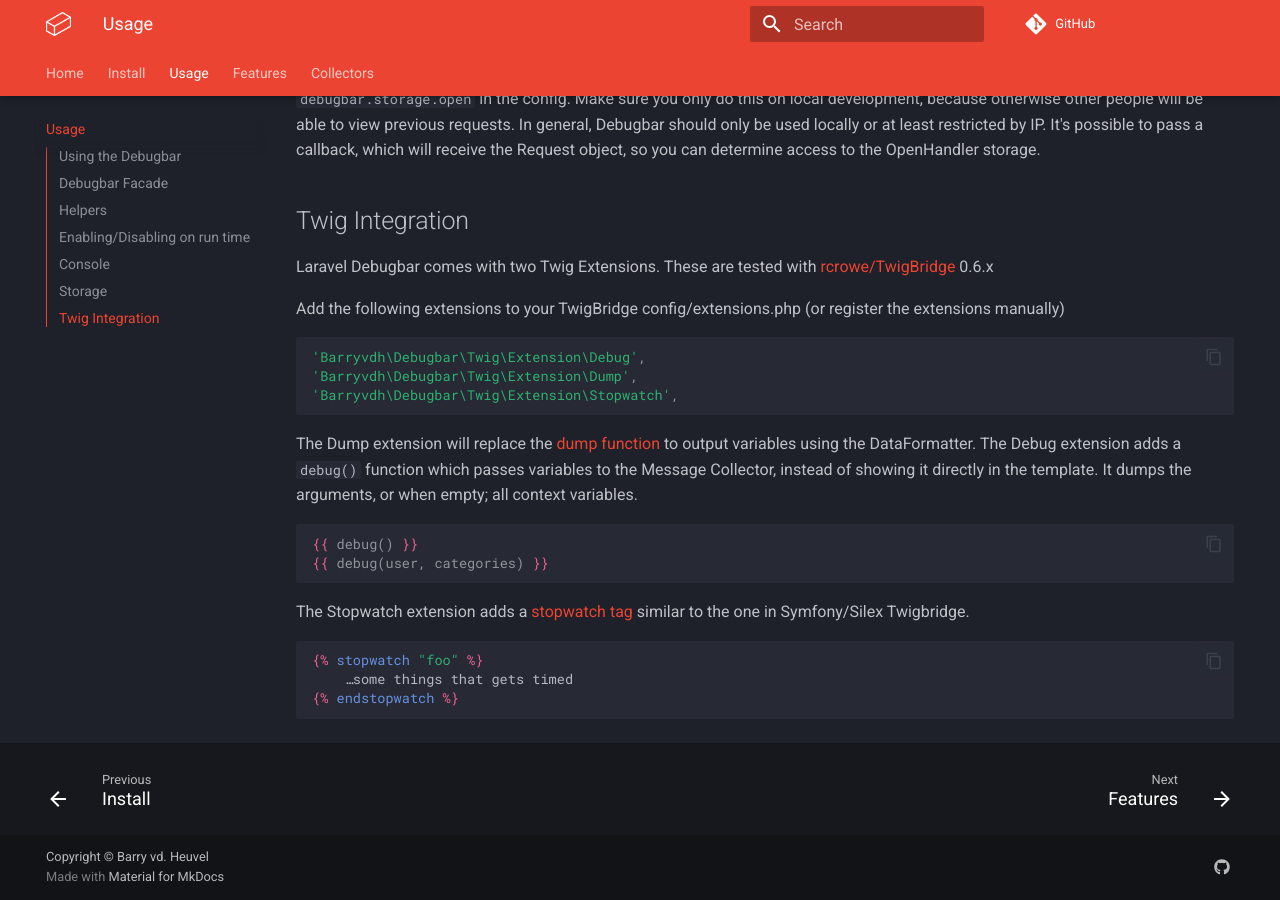
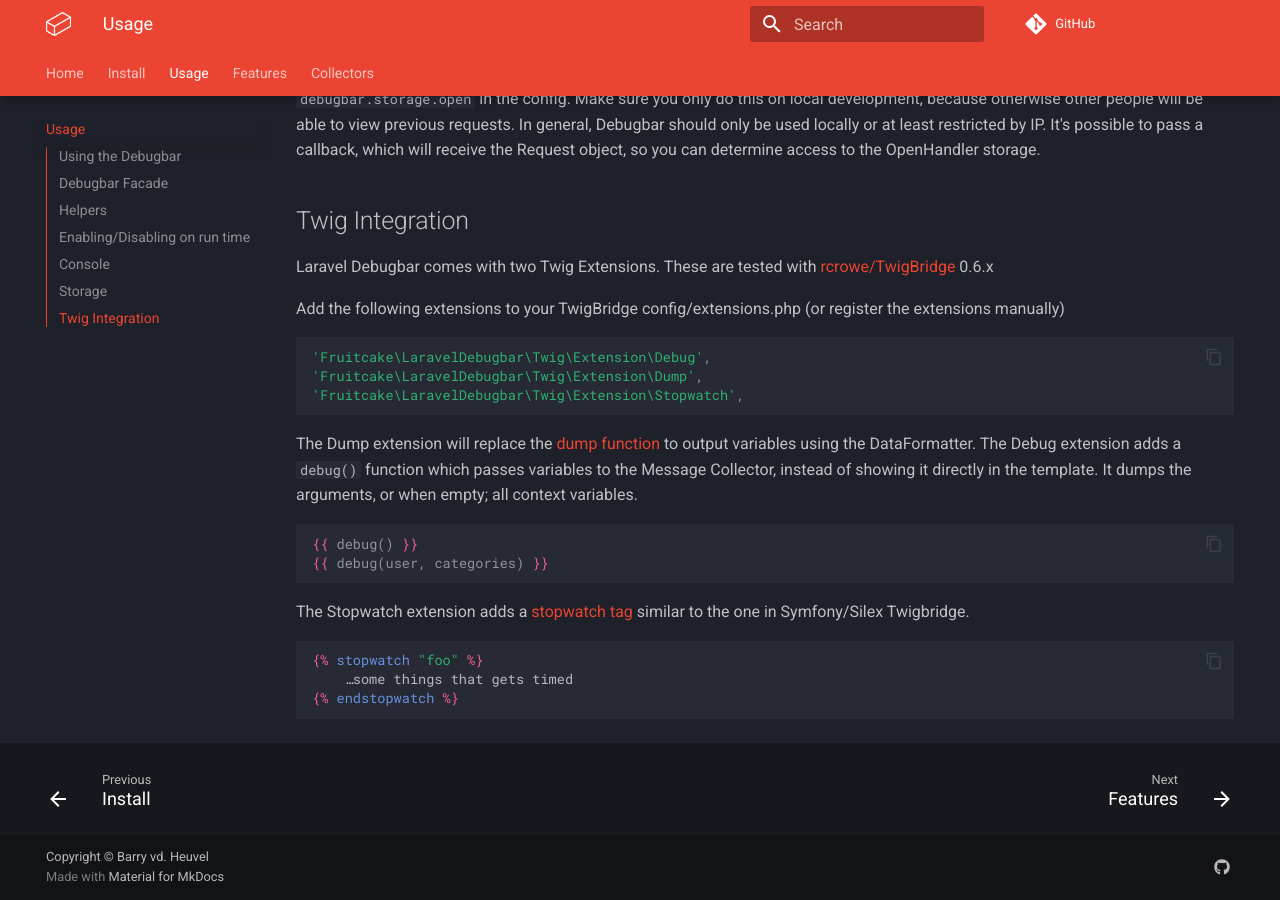
Before and after one commit to barryvdh/laravel-debugbar, an MkDocs documentation site: the page built from docs/usage.md, in a window 1280 px wide and 900 px high, scrolled down 2228 px. Built offline with MkDocs 1.6.1 and Material for MkDocs 9.7.7, drawn with Linux system fonts in a browser that asks for light colours; comment, search, counter and statistics services are not loaded.

````diff
--- a/docs/usage.md
+++ b/docs/usage.md
@@ -107,9 +107,9 @@
 Add the following extensions to your TwigBridge config/extensions.php (or register the extensions manually)
 
 ```php
-'Barryvdh\Debugbar\Twig\Extension\Debug',
-'Barryvdh\Debugbar\Twig\Extension\Dump',
-'Barryvdh\Debugbar\Twig\Extension\Stopwatch',
+'Fruitcake\LaravelDebugbar\Twig\Extension\Debug',
+'Fruitcake\LaravelDebugbar\Twig\Extension\Dump',
+'Fruitcake\LaravelDebugbar\Twig\Extension\Stopwatch',
 ```
 
 The Dump extension will replace the [dump function](http://twig.sensiolabs.org/doc/functions/dump.html) to output variables using the DataFormatter. The Debug extension adds a `debug()` function which passes variables to the Message Collector,
````
Also changed, not shown: docs/installation.md (+1 -1 lines).
